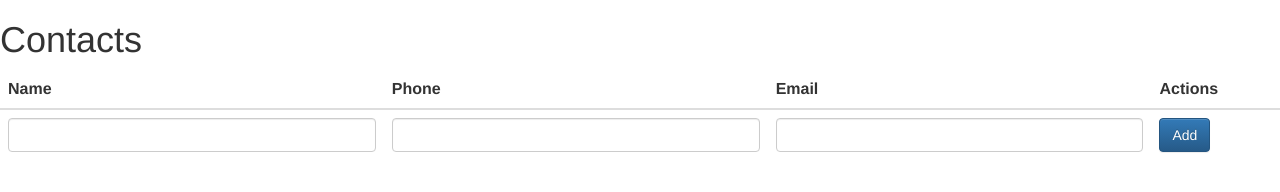
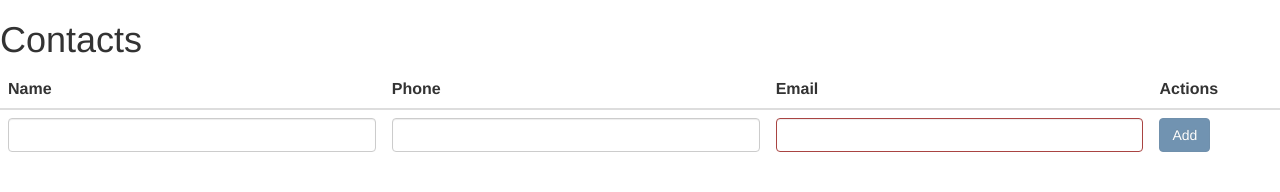
Before and after one commit to jeparca/aws-1617-jpc, a website: page public/index.html in a window 1280 px wide. Drawn offline with Linux system fonts and the light colour scheme; no server answers.

Commit message:
Added validation

```diff
--- a/package.json
+++ b/package.json
@@ -6,7 +6,7 @@
   "scripts": {
     "start": "node index.js",
     "test": "echo \"Error: no test specified\" && exit 1",
-    "deploy": "git add . & git commit -m \"Deploy of new version\" & git push heroku"
+    "deploy": "git add . ; git commit -m \"Deploy of new version\" ; git push heroku"
   },
   "author": "",
   "license": "ISC",
--- a/public/index.html
+++ b/public/index.html
@@ -1,4 +1,5 @@
 <html ng-app="ContactListApp">
+
 <head>
     <title>My App</title>
     <link rel="stylesheet" href="/bower_components/bootstrap/dist/css/bootstrap.min.css" type="text/css" />
@@ -9,9 +10,12 @@
     <script type="text/javascript" src="contact-list-app.js"></script>
     <script type="text/javascript" src="list-ctrl.js"></script>
 </head>
+
 <body>
     <h1>Contacts</h1>
-        <table class="table" ng-controller="listCtrl">
+    <div ng-controller="listCtrl">
+        <form name="newContactForm">
+            <table class="table">
                 <thead>
                     <tr>
                         <th>Name</th>
@@ -22,10 +26,10 @@
                 </thead>
                 <tbody>
                     <tr>
-                    <td><input class="form-control" type="text" ng-model="newContact.name"/></td>
-                    <td><input class="form-control" type="text" ng-model="newContact.phone"/></td>
-                    <td><input class="form-control" type="text" ng-model="newContact.email"/></td>
-                    <td><button class="btn btn-primary" ng-click="addContact()">Add</button></td>
+                        <td><input class="form-control" type="text" ng-model="newContact.name" /></td>
+                        <td><input class="form-control" type="text" ng-model="newContact.phone" /></td>
+                        <td ng-class="{'has-error': !newContactForm.email.$valid}"><input class="form-control" name="email" type="text" required ng-pattern="/[a-zA-Z0-9_.+-]+@[a-zA-Z0-9-]+.[a-zA-Z0-9-.]+/" ng-model="newContact.email" /></td>
+                        <td><button class="btn btn-primary" ng-disabled="!newContactForm.$valid" ng-click="addContact()">Add</button></td>
                     </tr>
                     <tr ng-repeat="contact in contacts">
                         <td>{{contact.name}}</td>
@@ -34,5 +38,8 @@
                     </tr>
                 </tbody>
             </table>
+        </form>
+    </div>
 </body>
+
 </html>
```
Also changed, not shown: contacts.json (+5 -2 lines). Lines whose indentation alone changed are shown as unchanged.
